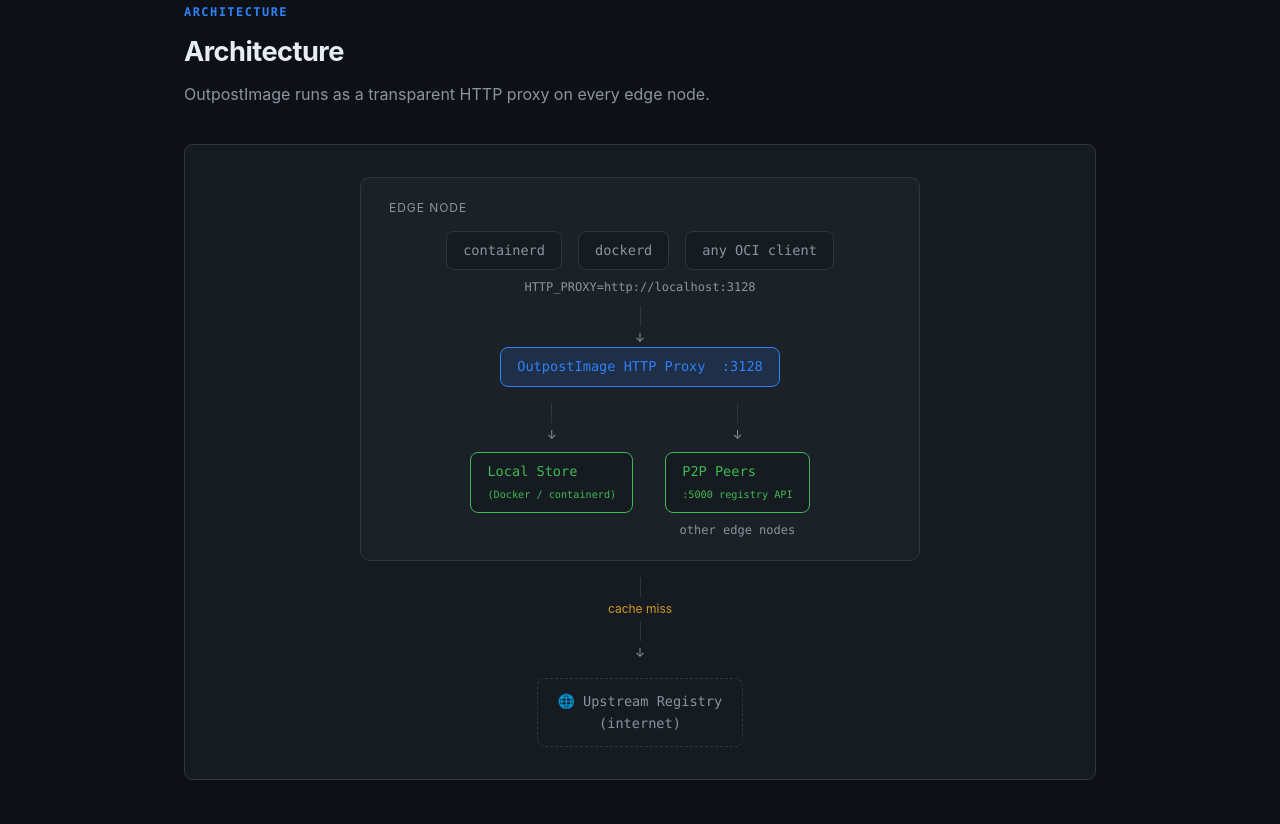
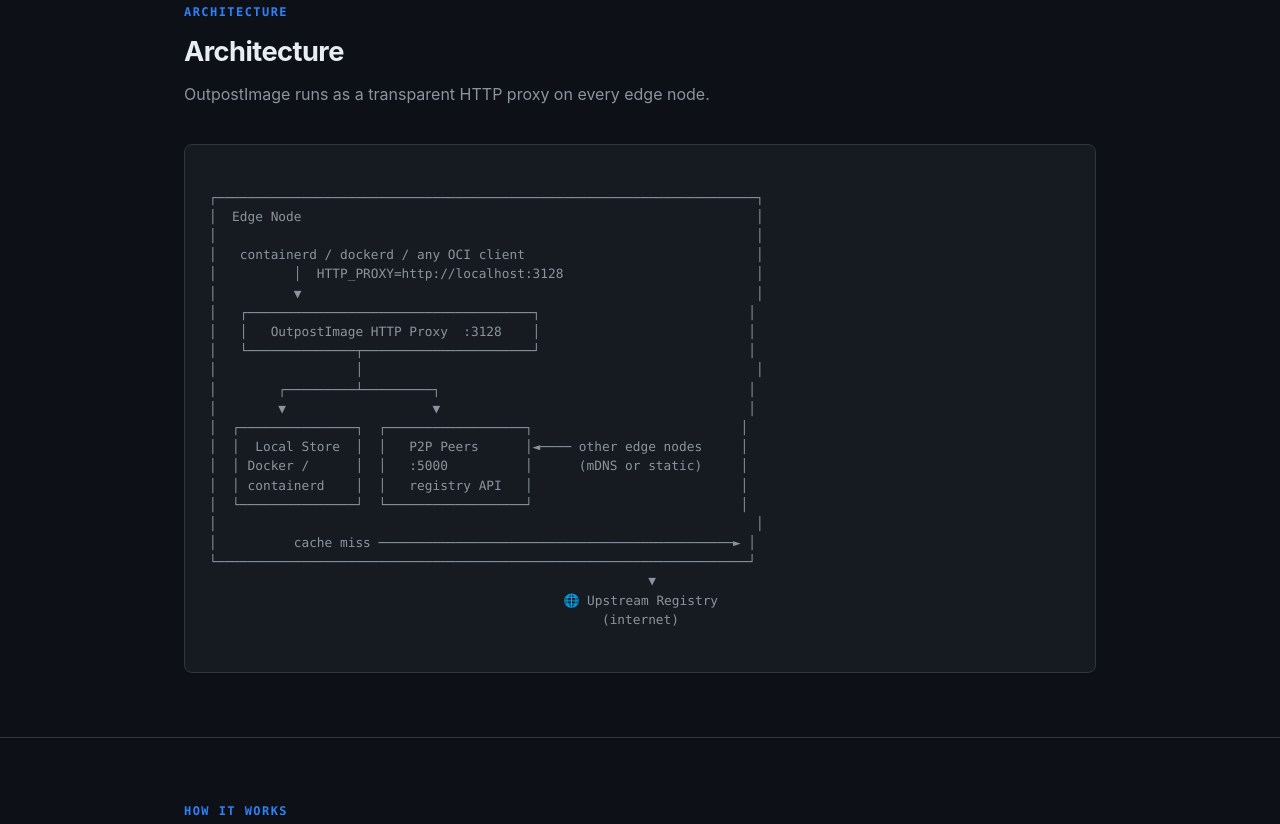
Before and after one commit to outpostos/OutpostImage, a plain HTML site: page site/index.html in a window 1280 px wide. Shown: the part 728-1552 px from the top of the page. Drawn offline with Linux system fonts and the light colour scheme.

Commit message:
fix: update README install commands and convert Architecture to ASCII art (OUT-43)
- Fix Docker image reference: outpostimage:latest -> ghcr.io/outpostos/outpostimage:latest
- Fix binary download URL: point to correct GitHub repo case (OutpostImage)
- Replace CSS div-box Architecture diagram with ASCII art consistent with
  the How It Works section style

Co-Authored-By: Paperclip <noreply@paperclip.ing>

```diff
--- a/site/index.html
+++ b/site/index.html
@@ -63,60 +63,30 @@
     <h2>Architecture</h2>
     <p class="section-sub">OutpostImage runs as a transparent HTTP proxy on every edge node.</p>
 
-    <div class="arch-wrap">
-      <div class="arch-diagram">
-
-        <!-- OCI Clients -->
-        <div class="arch-node-group">
-          <div class="group-label">Edge Node</div>
-          <div class="arch-row">
-            <div class="arch-box dim">containerd</div>
-            <div class="arch-box dim">dockerd</div>
-            <div class="arch-box dim">any OCI client</div>
-          </div>
-          <div style="text-align:center; margin: 8px 0; color: var(--text-muted); font-size: 0.75rem; font-family: var(--font-mono);">
-            HTTP_PROXY=http://localhost:3128
-          </div>
-
-          <!-- Arrow down to proxy -->
-          <div class="arch-arrow">
-            <div class="line"></div>
-            &#8595;
-          </div>
-
-          <!-- Proxy -->
-          <div class="arch-row" style="margin-bottom: 16px;">
-            <div class="arch-box accent">OutpostImage HTTP Proxy &nbsp;:3128</div>
-          </div>
-
-          <!-- Split: Local Store + P2P Peers -->
-          <div class="arch-split">
-            <div class="arch-branch">
-              <div class="arch-arrow"><div class="line"></div>&#8595;</div>
-              <div class="arch-box green">Local Store<br /><span style="font-size:0.75em">(Docker / containerd)</span></div>
-            </div>
-            <div class="arch-branch">
-              <div class="arch-arrow"><div class="line"></div>&#8595;</div>
-              <div class="arch-box green">P2P Peers<br /><span style="font-size:0.75em">:5000 registry API</span></div>
-              <div class="arch-label">other edge nodes</div>
-            </div>
-          </div>
-        </div>
-
-        <!-- Cache miss arrow -->
-        <div class="arch-arrow">
-          <div class="line"></div>
-          <span style="font-size:0.75rem; color: var(--orange);">cache miss</span>
-          <div class="line"></div>
-          &#8595;
-        </div>
-
-        <!-- Upstream -->
-        <div class="arch-upstream">
-          &#127760; Upstream Registry<br />(internet)
-        </div>
-
-      </div>
+    <div class="diagram">
+┌──────────────────────────────────────────────────────────────────────┐
+│  Edge Node                                                           │
+│                                                                      │
+│   containerd / dockerd / any OCI client                              │
+│          │  HTTP_PROXY=http://localhost:3128                         │
+│          ▼                                                           │
+│   ┌─────────────────────────────────────┐                           │
+│   │   OutpostImage HTTP Proxy  :3128    │                           │
+│   └──────────────┬──────────────────────┘                           │
+│                  │                                                   │
+│        ┌─────────┴─────────┐                                        │
+│        ▼                   ▼                                        │
+│  ┌───────────────┐  ┌──────────────────┐                           │
+│  │  Local Store  │  │   P2P Peers      │◄──── other edge nodes     │
+│  │ Docker /      │  │   :5000          │      (mDNS or static)     │
+│  │ containerd    │  │   registry API   │                           │
+│  └───────────────┘  └──────────────────┘                           │
+│                                                                      │
+│          cache miss ──────────────────────────────────────────────► │
+└─────────────────────────────────────────────────────────────────────┘
+                                                         ▼
+                                              🌐 Upstream Registry
+                                                   (internet)
     </div>
   </div>
 </section>
```
Also changed, not shown: 1 other file.
